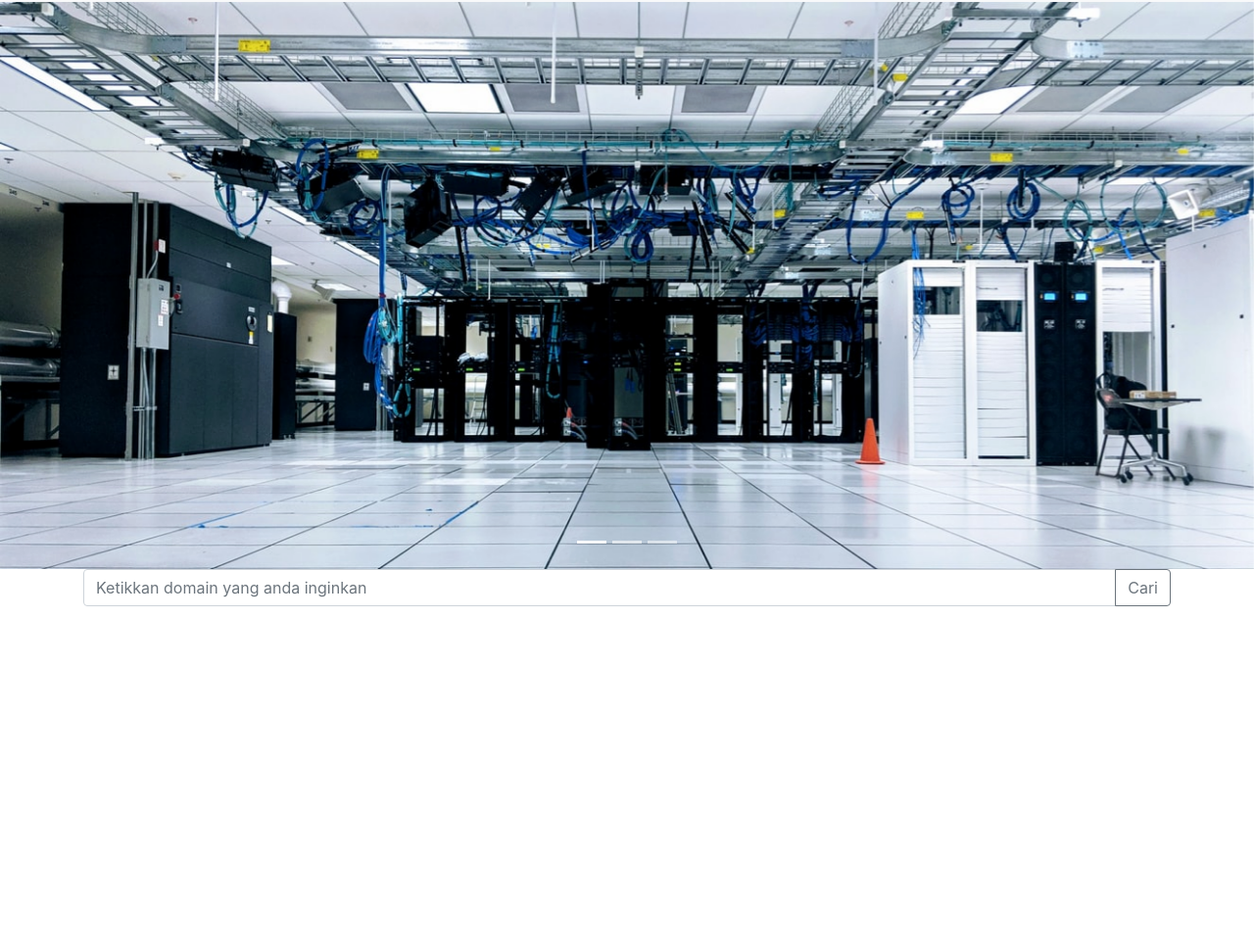
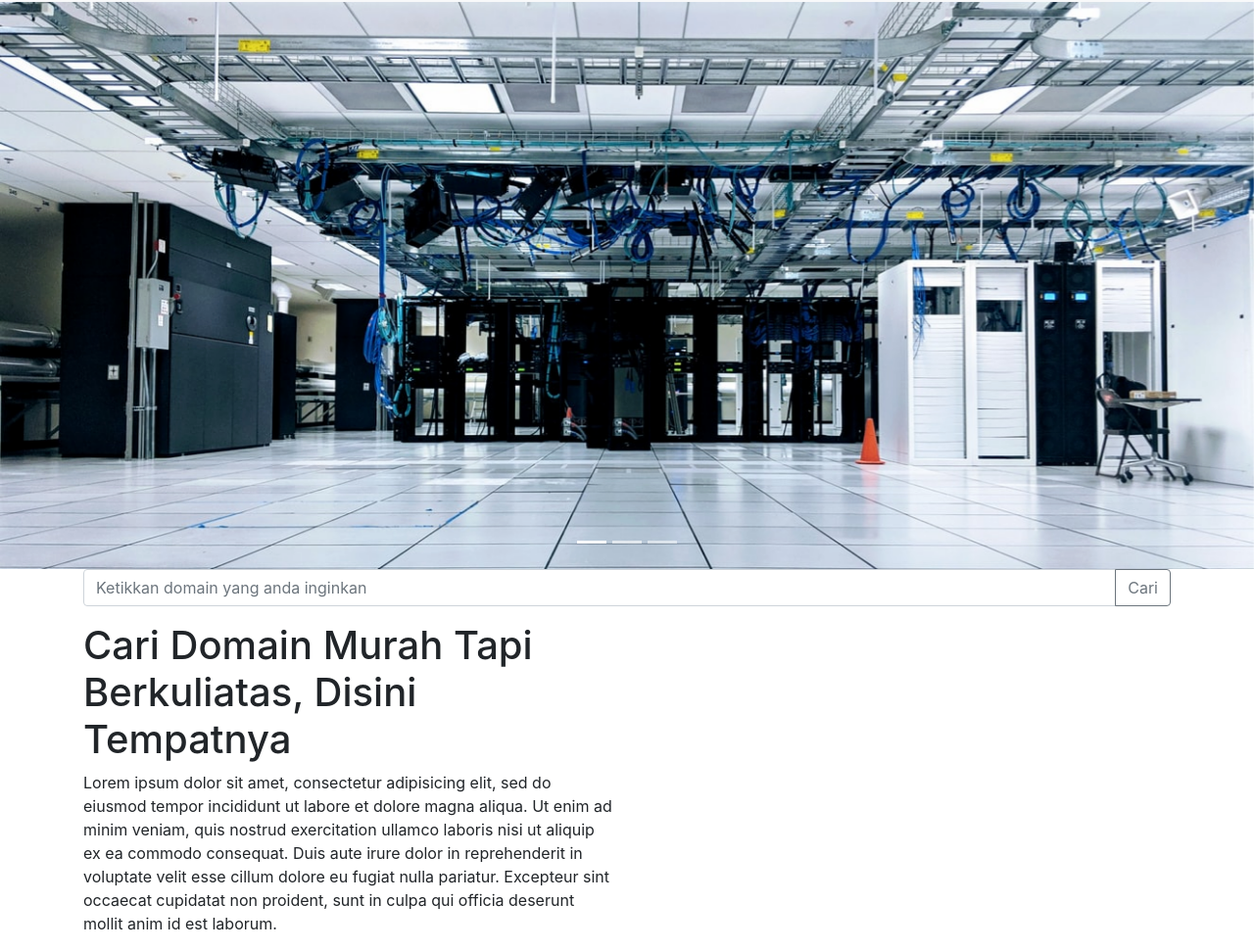
Before and after one commit to zhuxiaoyu88/hosting-example, a plain HTML site: page index.html in a window 1280 px wide. Shown: the part 57-1028 px from the top of the page at 98% size. Before the commit the page ends 800 px from the top, so only its background shows below. Drawn offline with nearby package versions, Linux system fonts and the light colour scheme.

Commit message:
add about us overview

```diff
--- a/index.html
+++ b/index.html
@@ -134,6 +134,26 @@
 
     <section class="about-us">
       <div class="container">
+        <div class="row">
+          <div class="col-12 col-md-6">
+            <div class="about-us__text">
+              <h1 class="about-us__text-title">
+                Cari Domain Murah Tapi Berkuliatas, Disini Tempatnya
+              </h1>
+              <p class="about-us__text-description">
+                Lorem ipsum dolor sit amet, consectetur adipisicing elit, sed do eiusmod
+                tempor incididunt ut labore et dolore magna aliqua. Ut enim ad minim veniam,
+                quis nostrud exercitation ullamco laboris nisi ut aliquip ex ea commodo
+                consequat. Duis aute irure dolor in reprehenderit in voluptate velit esse
+                cillum dolore eu fugiat nulla pariatur. Excepteur sint occaecat cupidatat non
+                proident, sunt in culpa qui officia deserunt mollit anim id est laborum.
+              </p>
+            </div>
+          </div>
+          <div class="col-12 col-md-6">
+            <picture></picture>
+          </div>
+        </div>
       </div>
     </section>
   </main>
```
